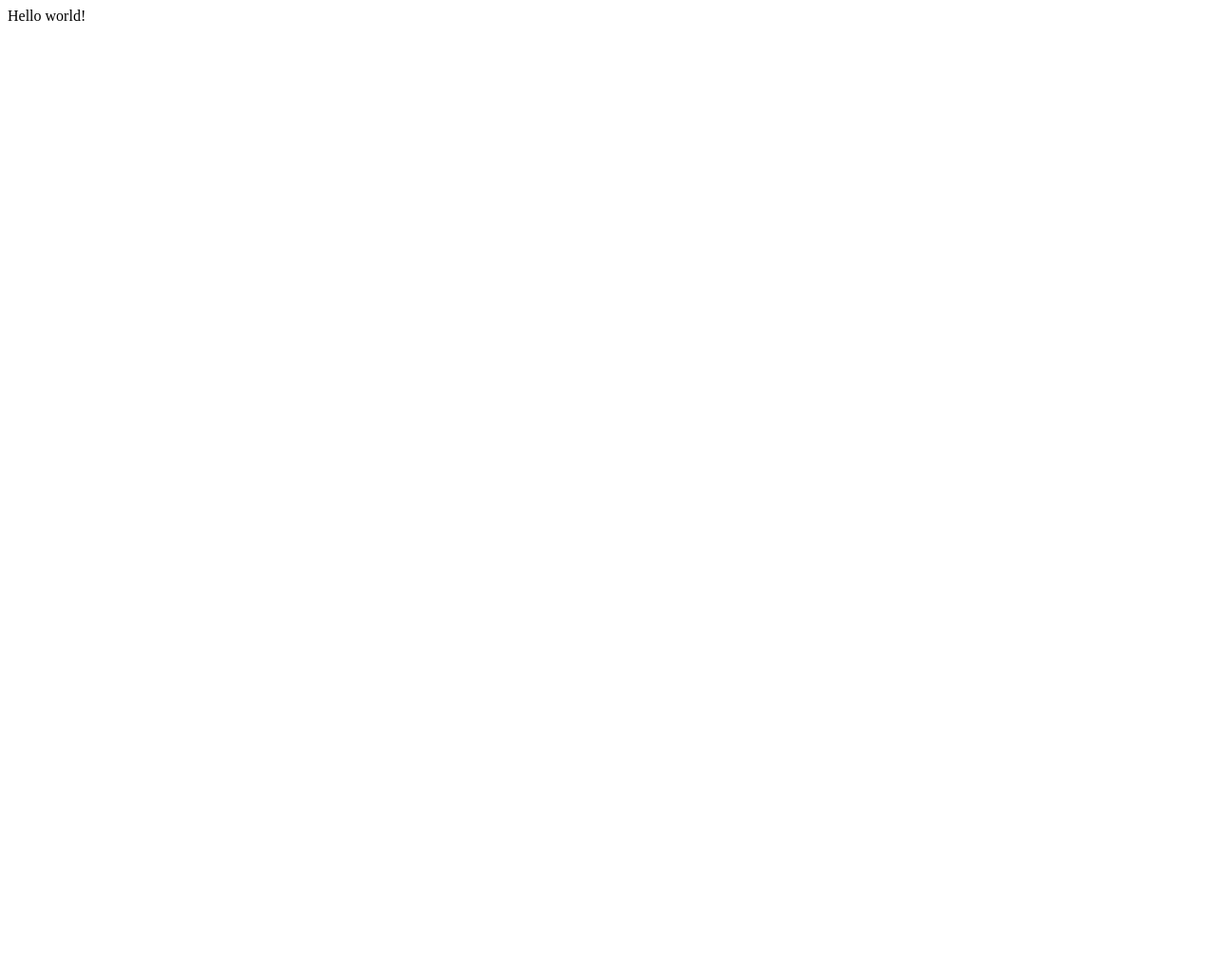
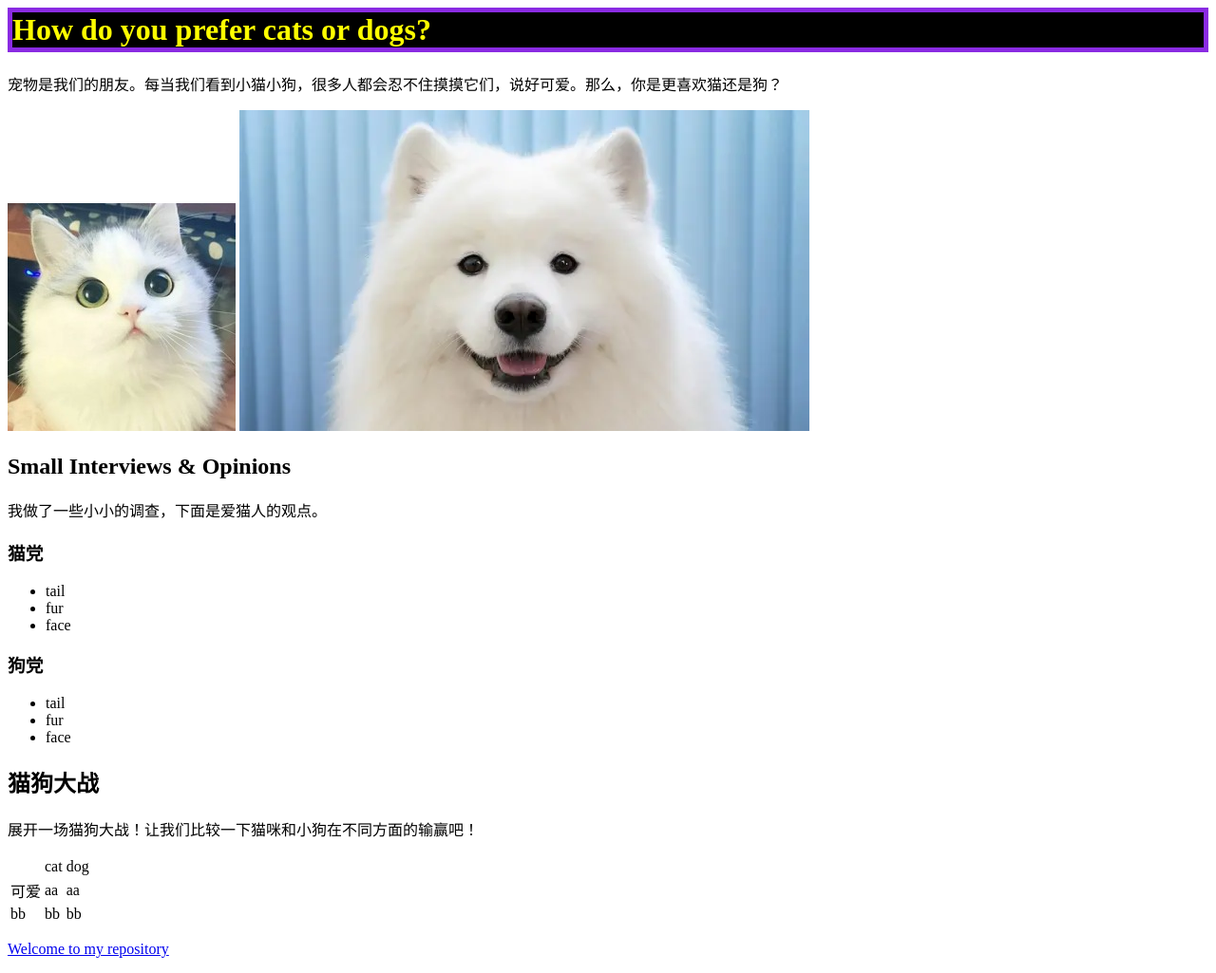
Before and after one commit to siruizeng011/cs291a, a plain HTML site: page index.html in a window 1280 px wide. Shown: the whole page at 95% size. Before the commit the page ends 800 px from the top, so only its background shows below. Drawn offline with Linux system fonts and the light colour scheme.

Commit message:
feature: add temp page content.

```diff
--- a/index.html
+++ b/index.html
@@ -2,9 +2,78 @@
 <head>
     <meta charset="UTF-8">
     <meta name="viewport" content="width=device-width, initial-scale=1.0">
-    <title>Document</title>
+    <title>Cats vs Dogs</title>
+    <link rel="stylesheet" href="styles.css">
 </head>
+
 <body>
-    Hello world!
+    <h1>How do you prefer cats or dogs?</h1>
+
+    <div>
+        <p>宠物是我们的朋友。每当我们看到小猫小狗，很多人都会忍不住摸摸它们，说好可爱。那么，你是更喜欢猫还是狗？</p>
+        <p>
+            <img src="cat.jpeg" alt="Kitty"/>
+            <img src="dog.webp" alt="Puppy" />
+        </p>
+    </div>
+
+    <!-- a page title ✓
+    a page heading ✓
+    an image hosted on the same domain ✓
+    an external CSS file written by you and hosted on the same domain
+    an unordered list with at least three items ✓
+    a table with at least 2 columns and at least 3 rows ✓
+    a hyperlink to the GitHub repository containing the source code ✓ -->
+
+    <div>
+        <h2>Small Interviews & Opinions</h2>
+
+        <p>
+            我做了一些小小的调查，下面是爱猫人的观点。
+        </p>
+        <h3>猫党</h3>
+        <ul>
+            <li>tail</li>
+            <li>fur</li>
+            <li>face</li>
+        </ul>
+        <h3>狗党</h3>
+        <ul>
+            <li>tail</li>
+            <li>fur</li>
+            <li>face</li>
+        </ul>
+    </div>
+
+
+
+
+    <div>
+        <h2>猫狗大战</h2>
+        <p>展开一场猫狗大战！让我们比较一下猫咪和小狗在不同方面的输赢吧！</p>
+        <table>
+            <tr>
+                <td>&nbsp;</td>
+                <td>cat</td>
+                <td>dog</td>
+            </tr>
+            <tr>
+                <td>可爱</td>
+                <td>aa</td>
+                <td>aa</td>
+            </tr>
+            <tr>
+                <td>bb</td>
+                <td>bb</td>
+                <td>bb</td>
+            </tr>
+        </table>
+    </div>
+
+
+    <p>
+        <a href="https://github.com/siruizeng011/cs291a">Welcome to my repository</a>
+    </p>
+
 </body>
 </html>
--- /dev/null
+++ b/styles.css
@@ -0,0 +1,5 @@
+h1 {
+    color: yellow;
+    background-color: black;
+    border: 5px solid blueviolet;
+}
```
Also changed, not shown: cat.jpeg (added), dog.webp (added), 1 other file.
